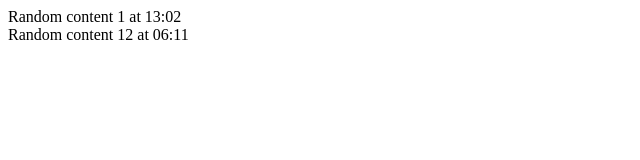
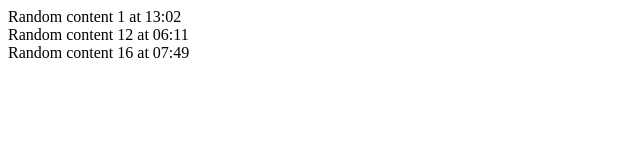
Before and after one commit to Wilgonston/create-contract-on-base, a plain HTML site: page index.html in a window 1280 px wide. Shown: the whole page, without its empty margins (0-640 px from the left). Drawn offline with Linux system fonts and the light colour scheme.

```diff
--- a/index.html
+++ b/index.html
@@ -1,2 +1,3 @@
 <div id="elem_sDzAV324ed">Random content 1 at 13:02</div>
 <div id="elem_KelzxB7z2w">Random content 12 at 06:11</div>
+<div id="elem_f75o3ZoRwH">Random content 16 at 07:49</div>
```
